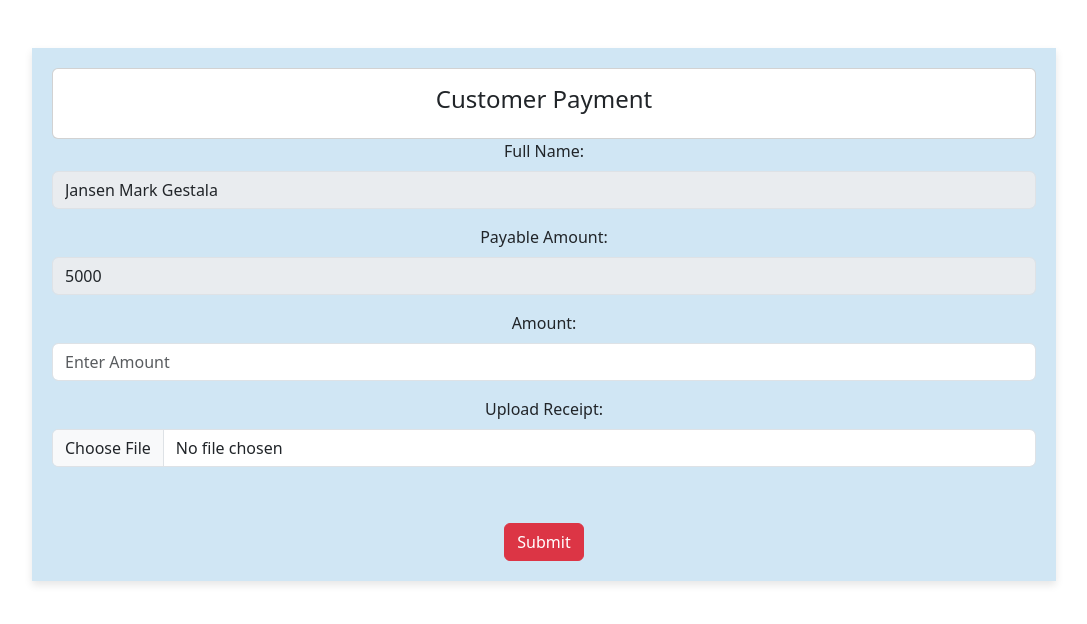
After one commit to dmackjaygee0321/rental-house, a PHP site: page /qrpage.php in a window 1280 px wide. The commit adds this page. Shown: the top 624 px of the page, without its empty margins (96-1183 px from the left). Run offline with PHP 8.4, Linux system fonts and the light colour scheme.

Commit message:
QR DIRECT

```diff
--- a/db_connect.php
+++ b/db_connect.php
@@ -1,3 +1,7 @@
 <?php
 
-$conn= new mysqli('localhost','root','','rental')or die("Could not connect to mysql".mysqli_error($con));
+$conn = mysqli_connect('localhost','autodox','password','house_rental_db1') or die("connection failed". mysql_error());
+
+
+
+?>
--- a/navbar.php
+++ b/navbar.php
@@ -12,6 +12,7 @@
 
 		<div class="sidebar-list">
 				<a href="index.php?page=home" class="nav-item nav-home"><span class='icon-field'><i class="fa fa-tachometer-alt "></i></span> Dashboard</a>
+				<a href="index.php?page=qrpage" class="nav-item nav-qrpage"><span class='icon-field'><i class="fa fa-tachometer-alt "></i></span> Customer Dashboard</a>
 				<a href="index.php?page=categories" class="nav-item nav-categories"><span class='icon-field'><i class="fa fa-th-list "></i></span> Property Type</a>
 				<a href="index.php?page=houses" class="nav-item nav-houses"><span class='icon-field'><i class="fa fa-home "></i></span> Property</a>
 				<a href="index.php?page=tenants" class="nav-item nav-tenants"><span class='icon-field'><i class="fa fa-user-friends "></i></span> Tenants</a>
@@ -19,6 +20,7 @@
 				<a href="index.php?page=reports" class="nav-item nav-reports"><span class='icon-field'><i class="fa fa-list-alt "></i></span> Reports</a>
 				<?php if($_SESSION['login_type'] == 1): ?>
 				<a href="index.php?page=users" class="nav-item nav-users"><span class='icon-field'><i class="fa fa-users "></i></span> Users</a>
+
 				<!-- <a href="index.php?page=site_settings" class="nav-item nav-site_settings"><span class='icon-field'><i class="fa fa-cogs text-danger"></i></span> System Settings</a> -->
 			<?php endif; ?>
 		</div>
--- /dev/null
+++ b/qrpage.php
@@ -0,0 +1,77 @@
+<!doctype html>
+<html lang="en">
+  <head>
+    <meta charset="utf-8">
+    <meta name="viewport" content="width=device-width, initial-scale=1">
+    <title>PAYMENT SUMMARY</title>
+    <link href="https://cdn.jsdelivr.net/npm/bootstrap@5.3.3/dist/css/bootstrap.min.css" rel="stylesheet" integrity="sha384-QWTKZyjpPEjISv5WaRU9OFeRpok6YctnYmDr5pNlyT2bRjXh0JMhjY6hW+ALEwIH" crossorigin="anonymous">
+    <style>
+      .container {
+    width: 80%;
+    margin: 20px auto;
+    padding: 20px;
+    background-color: #D0E6F4; /
+    border: 2px solid #ccc;
+    box-shadow: 0 4px 8px rgba(0,0,0,0.1);
+}
+    .label{
+        color:white;
+    }
+    </style>
+  </head>
+  <body>
+
+
+  <div class="container mt-5" >
+    <form>
+                        <div class="row g-0 text-center">
+                            <div class="col-sm-12 col-md-">
+
+                        <div class="card">
+                        <div class="card-body">
+                            <h4>Customer Payment</h4>
+                        </div>
+                        </div>
+
+
+                        <div class="mb-3">
+                            <label for="disabledTextInput" class="form-label">Full Name:</label>
+                            <input type="text" id="disabledTextInput" class="form-control" value="Jansen Mark Gestala" disabled>
+                        </div>
+
+                        <div class="mb-3">
+                            <label for="disabledTextInput" class="form-label">Payable Amount:</label>
+                            <input type="text" class="form-control"  value="5000" disabled>
+                        </div>
+
+                        <div class="mb-3">
+                            <label for="disabledTextInput" class="form-label">Amount:</label>
+                            <input type="number" class="form-control" placeholder="Enter Amount">
+                        </div>
+
+
+
+
+                        <div class="mb-3">
+                            <label for="disabledTextInput" class="form-label" >Upload Receipt:</label>
+                            <input type="file" class="form-control" placeholder="Enter Amount">
+                        </div>
+
+                        <div class="mb-3">
+                        <div class="form-check">
+                        </div>
+                        </div>
+                        <button type="submit"class="btn btn-danger">Submit</button>
+
+
+                    </div>
+
+                    <div class="col-6 col-md-4">
+
+            </div>
+        </div>
+    </form>
+</div>
+    <script src="https://cdn.jsdelivr.net/npm/bootstrap@5.3.3/dist/js/bootstrap.bundle.min.js" integrity="sha384-YvpcrYf0tY3lHB60NNkmXc5s9fDVZLESaAA55NDzOxhy9GkcIdslK1eN7N6jIeHz" crossorigin="anonymous"></script>
+  </body>
+</html>
```
